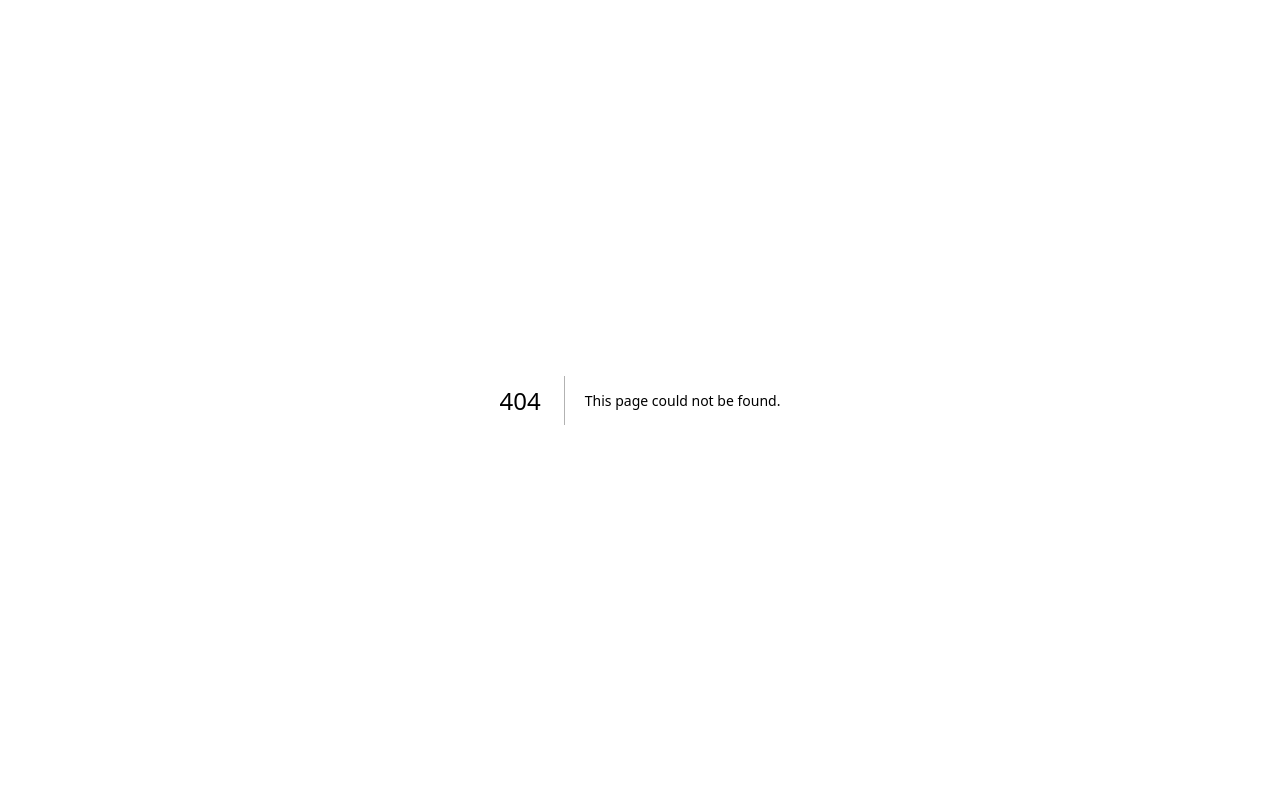
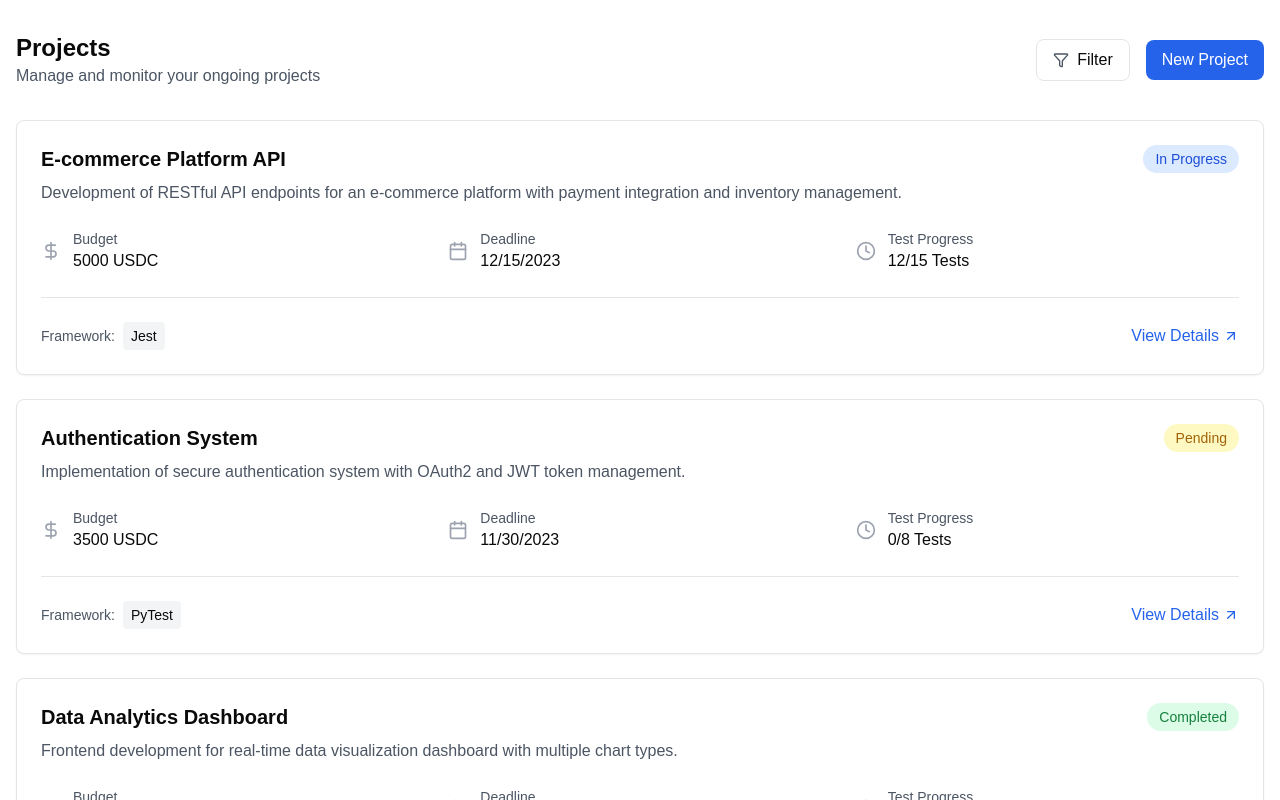
Before and after one commit to KibokoDao-Africa/BlockChainEscrow, a Next.js app: page /projects in a window 1280 px wide. Before the commit this address had no page. Shown: the top 800 px of the page. Built offline with nearby package versions, Linux system fonts and the light colour scheme.

Commit message:
projects added

```diff
--- a/app/project-creation/page.jsx
+++ b/app/project-creation/page.jsx
@@ -119,6 +119,7 @@ const ProjectCreation = () => {
 
       if (response.ok) {
         alert("Project created successfully!");
+        window.location.href = "/projects";
       } else {
         alert("Failed to create project. Please try again.");
       }
--- /dev/null
+++ b/app/projects/page.jsx
@@ -0,0 +1,146 @@
+import React from "react";
+import {
+  Calendar,
+  DollarSign,
+  Clock,
+  ArrowUpRight,
+  Filter,
+} from "lucide-react";
+
+const projects = [
+  {
+    id: 1,
+    name: "E-commerce Platform API",
+    description:
+      "Development of RESTful API endpoints for an e-commerce platform with payment integration and inventory management.",
+    budget: 5000,
+    deadline: "2023-12-15",
+    framework: "Jest",
+    status: "in-progress",
+    completedTests: 12,
+    totalTests: 15,
+  },
+  {
+    id: 2,
+    name: "Authentication System",
+    description:
+      "Implementation of secure authentication system with OAuth2 and JWT token management.",
+    budget: 3500,
+    deadline: "2023-11-30",
+    framework: "PyTest",
+    status: "pending",
+    completedTests: 0,
+    totalTests: 8,
+  },
+  {
+    id: 3,
+    name: "Data Analytics Dashboard",
+    description:
+      "Frontend development for real-time data visualization dashboard with multiple chart types.",
+    budget: 4200,
+    deadline: "2023-12-20",
+    framework: "Mocha",
+    status: "completed",
+    completedTests: 20,
+    totalTests: 20,
+  },
+];
+
+const ProjectsScreen = () => {
+  return (
+    <div className="max-w-7xl mx-auto px-4 py-8">
+      <div className="flex items-center justify-between mb-8">
+        <div>
+          <h1 className="text-2xl font-bold">Projects</h1>
+          <p className="text-gray-600">
+            Manage and monitor your ongoing projects
+          </p>
+        </div>
+        <div className="flex items-center gap-4">
+          <button className="flex items-center gap-2 px-4 py-2 border rounded-lg hover:bg-gray-50">
+            <Filter className="h-4 w-4 text-gray-600" />
+            Filter
+          </button>
+          <button className="bg-blue-600 text-white px-4 py-2 rounded-lg hover:bg-blue-700">
+            New Project
+          </button>
+        </div>
+      </div>
+      <div className="grid grid-cols-1 gap-6">
+        {projects.map((project) => (
+          <div
+            key={project.id}
+            className="bg-white rounded-lg shadow-sm border"
+          >
+            <div className="p-6">
+              <div className="flex items-start justify-between mb-4">
+                <div>
+                  <h2 className="text-xl font-semibold mb-2">{project.name}</h2>
+                  <p className="text-gray-600">{project.description}</p>
+                </div>
+                <div className="flex items-center gap-2">
+                  {project.status === "completed" && (
+                    <span className="px-3 py-1 bg-green-100 text-green-700 rounded-full text-sm">
+                      Completed
+                    </span>
+                  )}
+                  {project.status === "in-progress" && (
+                    <span className="px-3 py-1 bg-blue-100 text-blue-700 rounded-full text-sm">
+                      In Progress
+                    </span>
+                  )}
+                  {project.status === "pending" && (
+                    <span className="px-3 py-1 bg-yellow-100 text-yellow-700 rounded-full text-sm">
+                      Pending
+                    </span>
+                  )}
+                </div>
+              </div>
+              <div className="grid grid-cols-1 md:grid-cols-3 gap-6 mt-6">
+                <div className="flex items-center gap-3">
+                  <DollarSign className="h-5 w-5 text-gray-400" />
+                  <div>
+                    <p className="text-sm text-gray-600">Budget</p>
+                    <p className="font-medium">{project.budget} USDC</p>
+                  </div>
+                </div>
+                <div className="flex items-center gap-3">
+                  <Calendar className="h-5 w-5 text-gray-400" />
+                  <div>
+                    <p className="text-sm text-gray-600">Deadline</p>
+                    <p className="font-medium">
+                      {new Date(project.deadline).toLocaleDateString()}
+                    </p>
+                  </div>
+                </div>
+                <div className="flex items-center gap-3">
+                  <Clock className="h-5 w-5 text-gray-400" />
+                  <div>
+                    <p className="text-sm text-gray-600">Test Progress</p>
+                    <p className="font-medium">
+                      {project.completedTests}/{project.totalTests} Tests
+                    </p>
+                  </div>
+                </div>
+              </div>
+              <div className="mt-6 pt-6 border-t flex items-center justify-between">
+                <div className="flex items-center gap-2">
+                  <span className="text-sm text-gray-600">Framework:</span>
+                  <span className="px-2 py-1 bg-gray-100 rounded text-sm">
+                    {project.framework}
+                  </span>
+                </div>
+                <button className="text-blue-600 hover:text-blue-700 flex items-center gap-1">
+                  View Details
+                  <ArrowUpRight className="h-4 w-4" />
+                </button>
+              </div>
+            </div>
+          </div>
+        ))}
+      </div>
+    </div>
+  );
+};
+
+export default ProjectsScreen;
```
